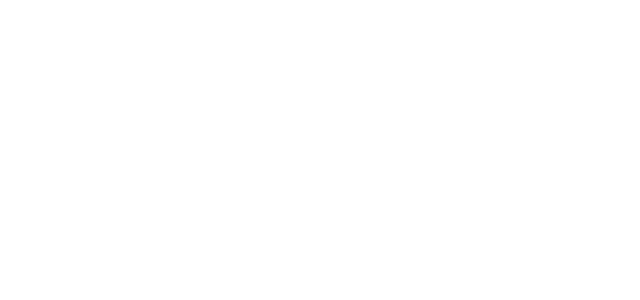
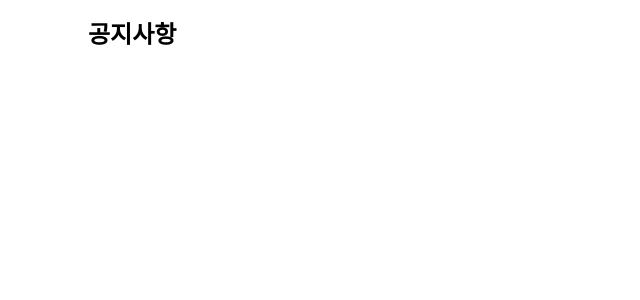
Before and after one commit to ji-woong-song/2023-2-SWE-DGU-ON-AND-OFF, a React (Create React App) app in the folder frontend/dguonoff/: page /announcement in a window 1280 px wide. Before the commit this address had no page. Shown: the top 300 px of the page, without its empty margins (0-640 px from the left). Built offline with nearby package versions, Linux system fonts and the light colour scheme; the HTML template or start-up script is replaced by a standard one.

Commit message:
Feat : 공지사항 보는 페이지 추가

```diff
--- a/frontend/dguonoff/src/App.tsx
+++ b/frontend/dguonoff/src/App.tsx
@@ -10,6 +10,7 @@
 import SignupPage from './components/pages/service/signup/SignupPage';
 import React, { createContext, useState } from 'react';
 import Reservation from './types/Reservation';
+import AnnouncementPage from './components/pages/service/information/Announcement';
 // import UserInfo from './components/pages/service/information/UserInfo';
 // import ReservationDetailPage from './components/pages/service/reservation/ReservationDetailPage';
 
@@ -34,9 +35,9 @@
       <ReservationContext.Provider value={{reservationInfo, setReservationInfo}}>
         <BrowserRouter>
           <Routes>
-              <Route path="/" element={<MainPage/>} />
-              <Route path="/reservationInfo" element={<ReservationInfo reservation={reservationInfo!}/>} />
-
+            <Route path="/" element={<MainPage/>} />
+            <Route path="/reservationInfo" element={<ReservationInfo reservation={reservationInfo!}/>} />
+            <Route path="/announcement" element={<AnnouncementPage />} />
             <Route path="/login" element={<LoginPage />} />
             <Route path="/signup" element={<SignupPage />} />
             {/* <Route path="/userInfo" element={<UserInfo/>} />
--- /dev/null
+++ b/frontend/dguonoff/src/components/pages/service/information/Announcement.tsx
@@ -0,0 +1,17 @@
+import { Container, Toolbar } from "@mui/material";
+import styles from "../Service.module.css";
+
+export default function AnnouncementPage(){
+    const title : string = "공지사항";
+
+
+    return (
+        <Container>
+            <Toolbar>
+                <div className={styles.mainTitle}>
+                    {title}
+                </div>
+            </Toolbar>
+        </Container>
+    )
+}
```
